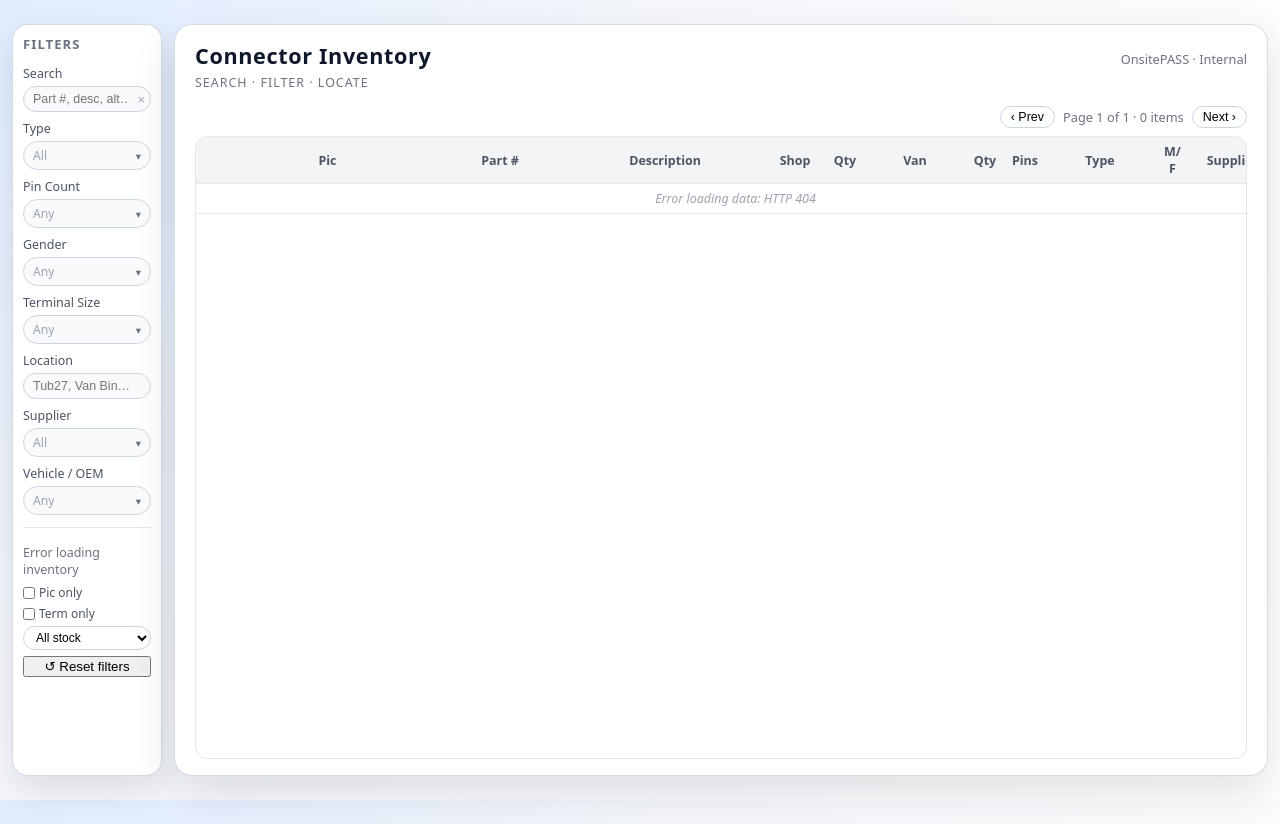
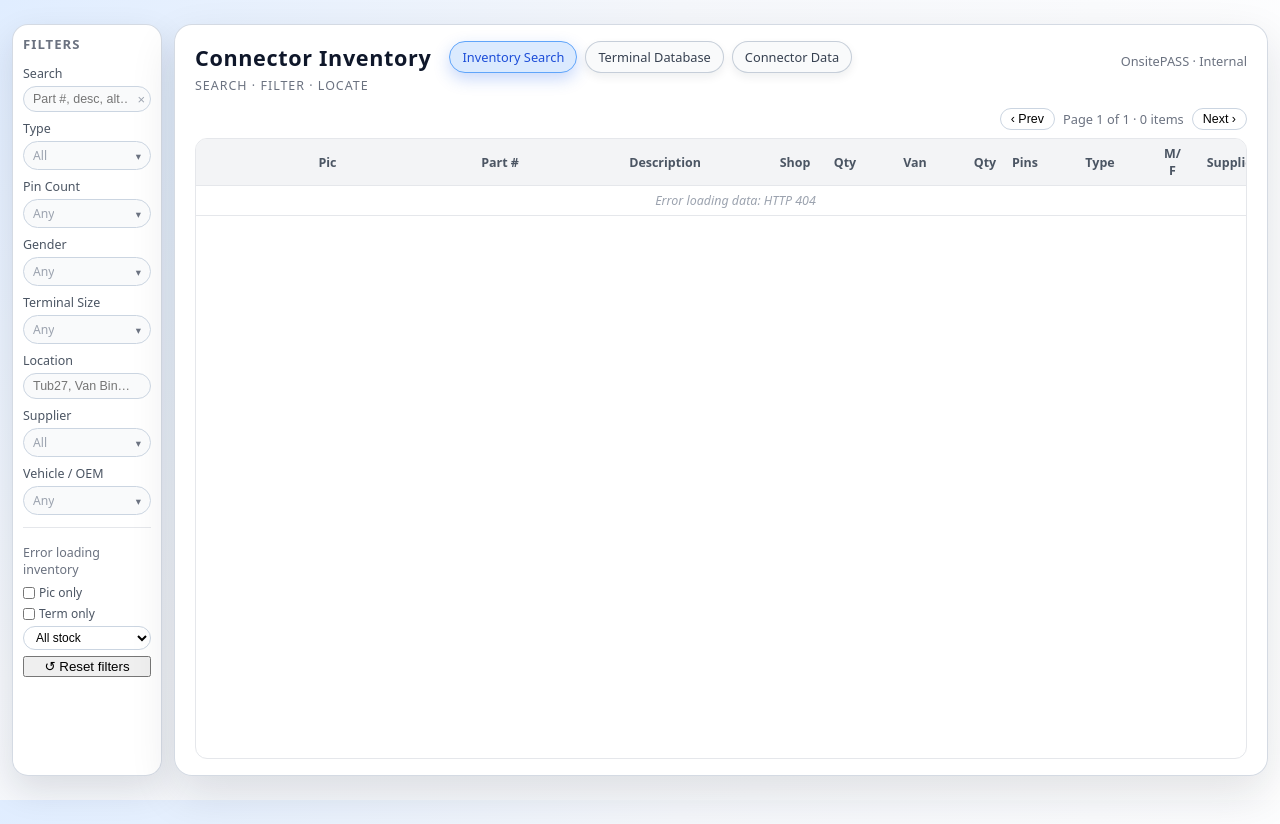
Before and after one commit to OnsitePASS/connector-inventory, a website: page public/index.html in a window 1280 px wide. Drawn offline with Linux system fonts and the light colour scheme; no server answers.

Commit message:
Update index.html

```diff
--- a/public/index.html
+++ b/public/index.html
@@ -887,12 +887,24 @@
     <!-- RIGHT MAIN CONTENT -->
     <div class="card">
       <div class="card-header">
-        <div>
-          <h1>Connector Inventory</h1>
-          <span>Search · Filter · Locate</span>
-        </div>
-        <div style="font-size:0.8rem; color:#6b7280;">OnsitePASS · Internal</div>
+  <div class="header-left">
+
+    <div class="title-row">
+      <h1>Connector Inventory</h1>
+
+      <!-- Inline Page Tabs -->
+      <div class="page-tabs">
+        <a href="/index.html" class="tab active">Inventory Search</a>
+        <a href="/terminal-database.html" class="tab">Terminal Database</a>
+        <a href="/connector-data.html" class="tab">Connector Data</a>
       </div>
+    </div>
+
+    <span>Search · Filter · Locate</span>
+  </div>
+
+  <div class="header-meta">OnsitePASS · Internal</div>
+</div>
 
       <!-- Action bar -->
       <div id="actionBar" class="action-bar">
```
